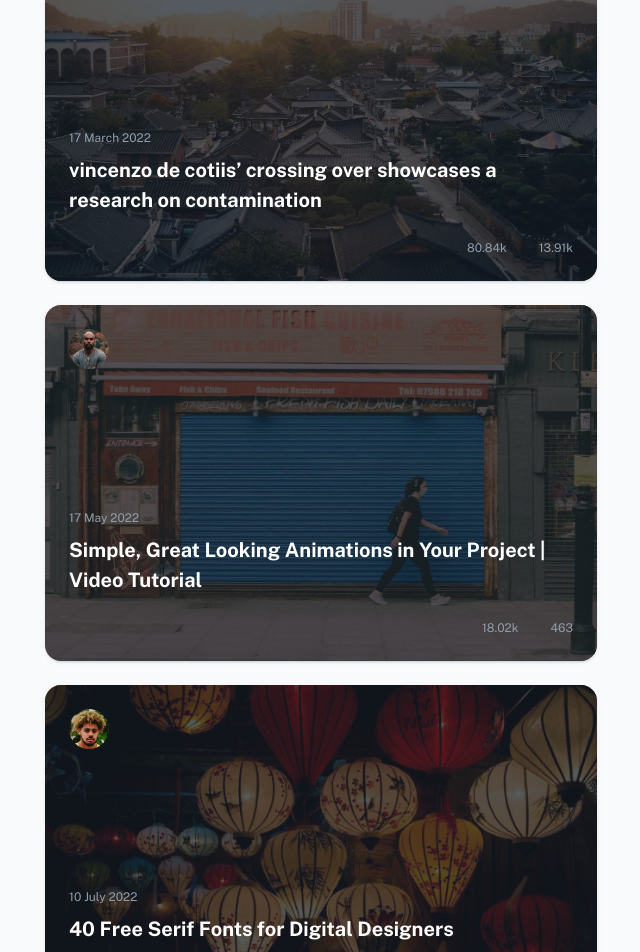
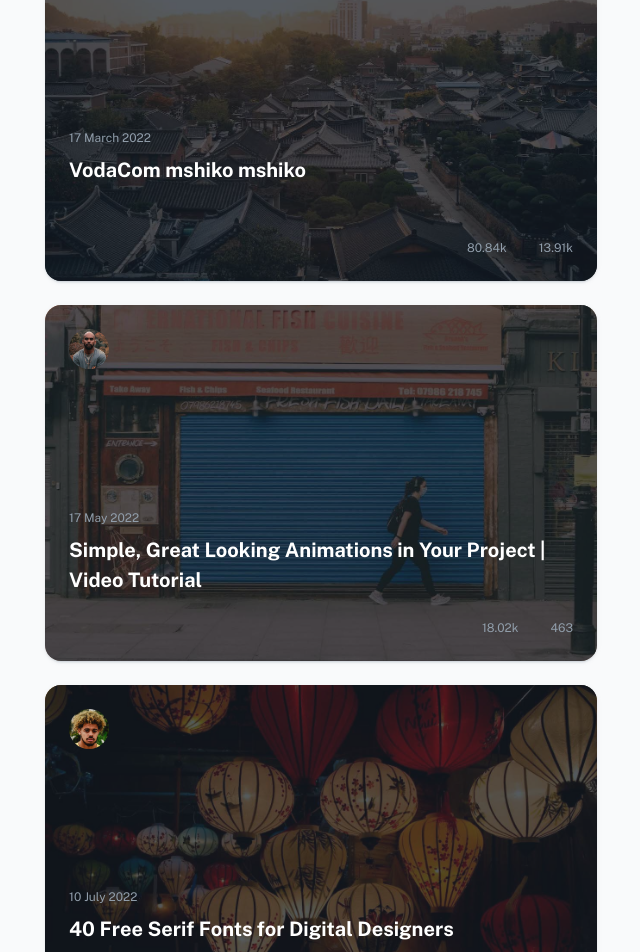
Before and after one commit to mepowerleo10/presspesa, a React (Create React App) app in the folder client/: page /dashboard/ads in a window 1280 px wide. Shown: the part 2087-3039 px from the top of the page, without its empty margins (459-1099 px from the left). Built offline with nearby package versions, Linux system fonts and the light colour scheme; some icons are missing; a web font is replaced by a local one.

Commit message:
added the ad lightbox

```diff
--- a/client/src/_mock/ads.js
+++ b/client/src/_mock/ads.js
@@ -9,7 +9,7 @@ const AD_TITLES = [
   '✨What is Done is Done ✨',
   'Fresh Prince',
   'Six Socks Studio',
-  'vincenzo de cotiis’ crossing over showcases a research on contamination',
+  'VodaCom mshiko mshiko',
   'Simple, Great Looking Animations in Your Project | Video Tutorial',
   '40 Free Serif Fonts for Digital Designers',
   'Examining the Evolution of the Typical Web Design Client',
--- a/client/src/layouts/dashboard/AccountPopover.js
+++ b/client/src/layouts/dashboard/AccountPopover.js
@@ -99,7 +99,7 @@ export default function AccountPopover() {
 
         <Divider sx={{ borderStyle: 'dashed' }} />
 
-        <MenuItem onClick={handleClose} sx={{ m: 1 }}>
+        <MenuItem onClick={handleClose} to={'/login'} component={RouterLink} sx={{ m: 1 }}>
           Logout
         </MenuItem>
       </MenuPopover>
```
Also changed, not shown: client/src/sections/@dashboard/ads/AdLightBox.js (added).
